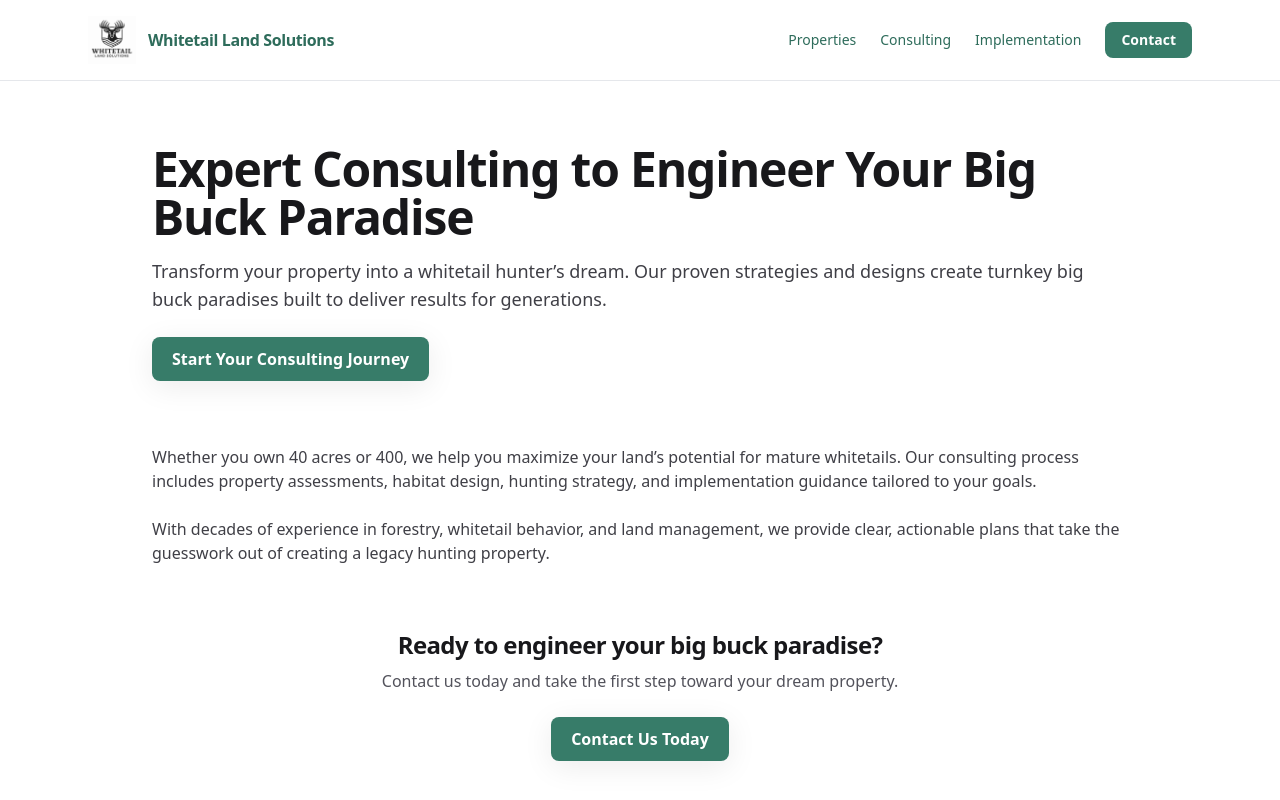
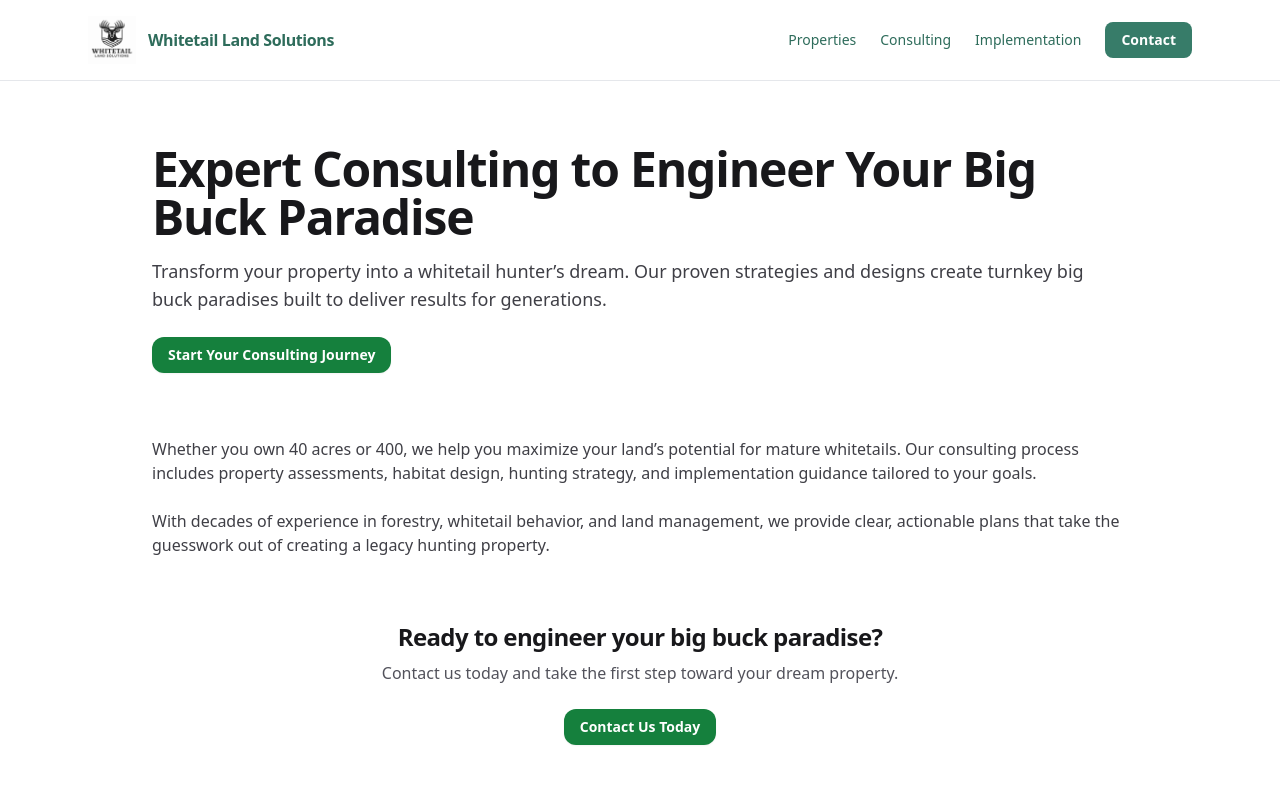
Before and after one commit to dlbarrett73/wls-site, a Next.js app: page /services/consulting in a window 1280 px wide. Shown: the top 800 px of the page. Built offline with nearby package versions, Linux system fonts and the light colour scheme.

Commit message:
Update CtaButton.tsx

```diff
--- a/components/CtaButton.tsx
+++ b/components/CtaButton.tsx
@@ -1,20 +1,51 @@
+// components/CtaButton.tsx
 "use client";
 
 import Link from "next/link";
 import React from "react";
 
-type Props = {
-  href?: string;
-  label?: string;
+export type CtaButtonProps = {
+  href: string;
+  label: string;
+  /** Optional size control */
+  size?: "sm" | "md" | "lg" | "xl";
+  /** Optional extra classes */
+  className?: string;
+  /** Open in a new tab, etc. */
+  target?: React.HTMLAttributeAnchorTarget;
+  rel?: string;
+  prefetch?: boolean;
 };
 
-export function CtaButton({ href = "/contact", label = "Contact Us" }: Props) {
+const sizeClasses: Record<NonNullable<CtaButtonProps["size"]>, string> = {
+  sm: "text-sm px-3 py-1.5",
+  md: "text-sm px-4 py-2",
+  lg: "text-base px-5 py-2.5",
+  xl: "text-lg px-6 py-3",
+};
+
+export function CtaButton({
+  href,
+  label,
+  size = "md",
+  className = "",
+  target,
+  rel,
+  prefetch,
+}: CtaButtonProps) {
+  const base =
+    "inline-flex items-center justify-center rounded-xl font-semibold transition focus:outline-none focus-visible:ring focus-visible:ring-offset-2 focus-visible:ring-black/20";
+  // Forest-green primary style (safe defaults even if you don’t have custom brand colors)
+  const styling =
+    "bg-green-700 text-white hover:bg-green-800 active:bg-green-900 shadow-sm";
+
+  const classes = [base, styling, sizeClasses[size], className].join(" ");
+
   return (
-    <Link
-      href={href}
-      className="inline-block rounded-lg bg-brand-500 px-5 py-2.5 font-semibold text-white shadow-soft hover:bg-brand-600"
-    >
+    <Link href={href} prefetch={prefetch} target={target} rel={rel} className={classes}>
       {label}
     </Link>
   );
 }
+
+export default CtaButton;
```
